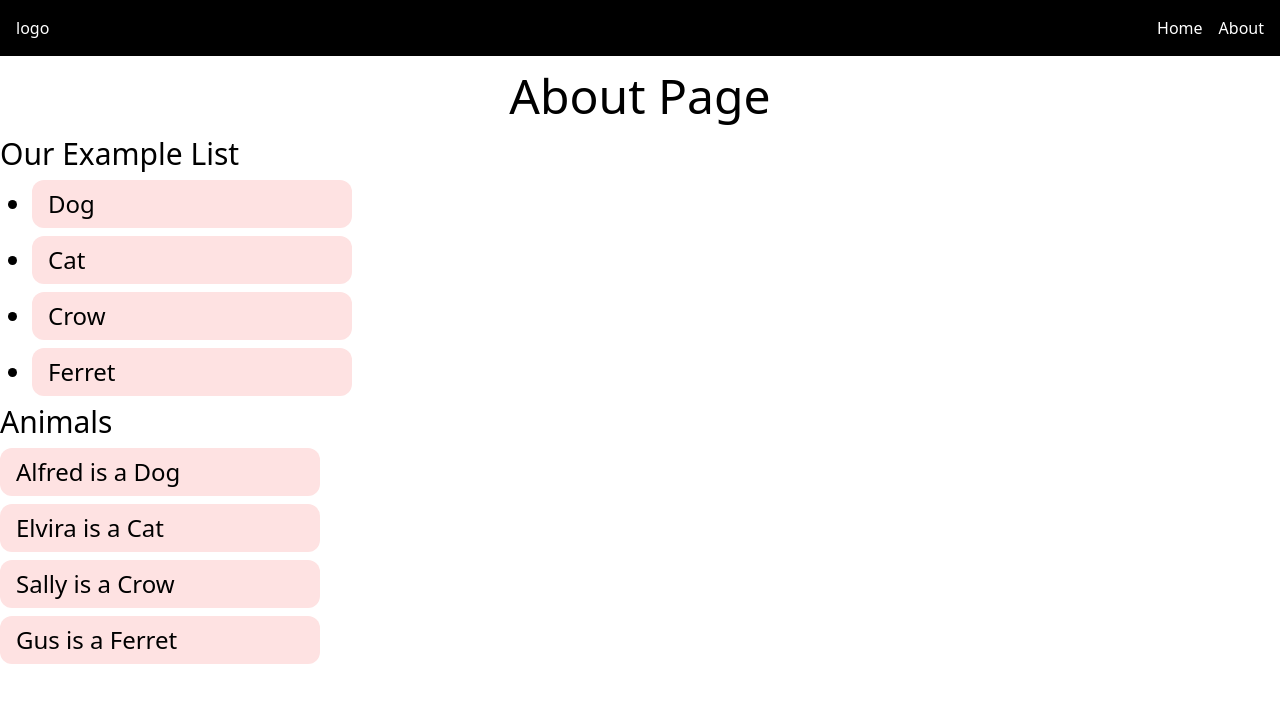
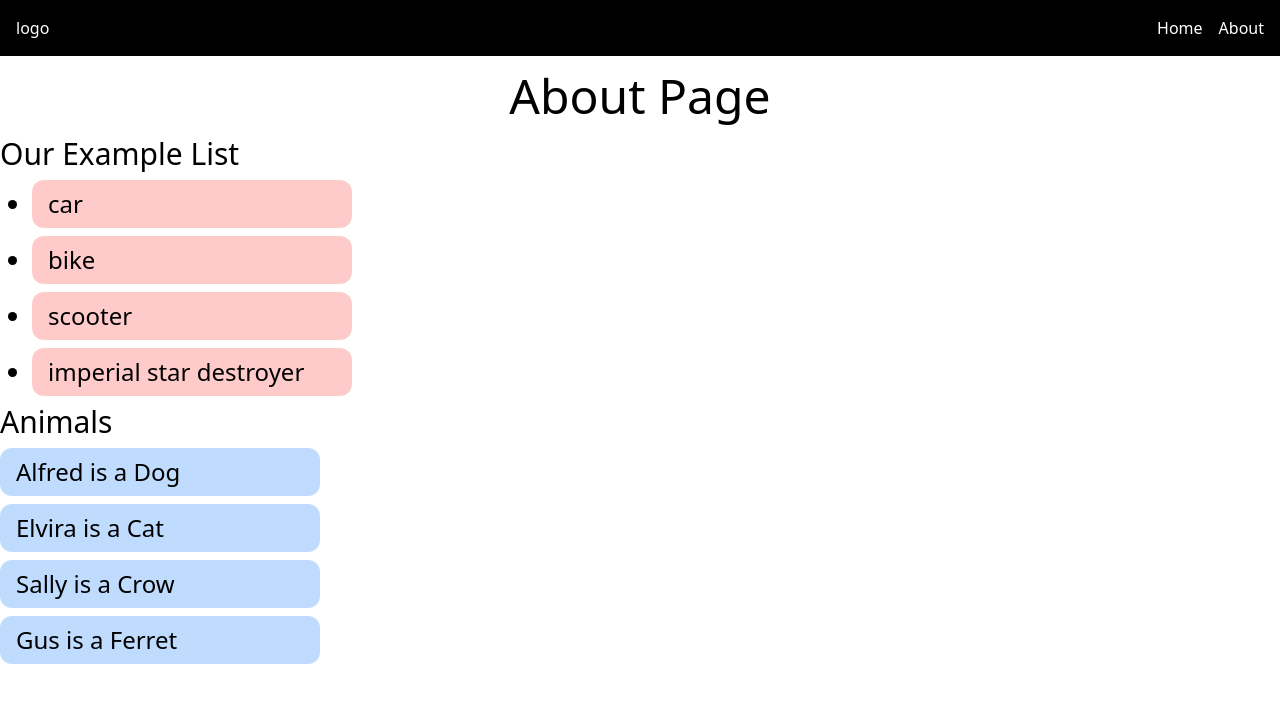
Before and after one commit to ashx3s/sait-svelte-demos, a SvelteKit app: page /about in a window 1280 px wide. Shown: the top 702 px of the page. Built offline with nearby package versions, Linux system fonts and the light colour scheme.

Commit message:
style props example
Signed-off-by: Ashlyn Knox <ashlyn@lilyx.io>

```diff
--- a/src/lib/components/ListItem.svelte
+++ b/src/lib/components/ListItem.svelte
@@ -1 +1,5 @@
-<li class="my-2 text-2xl bg-red-100 rounded-xl max-w-xs px-4 py-2"><slot /></li>
+<script>
+	export let bgColor;
+</script>
+
+<li class={`${bgColor} my-2 text-2xl rounded-xl max-w-xs px-4 py-2`}><slot /></li>
--- a/src/routes/about/+page.svelte
+++ b/src/routes/about/+page.svelte
@@ -1,6 +1,6 @@
 <script>
 	import ListItem from '../../lib/components/ListItem.svelte';
-	let listItems = ['Dog', 'Cat', 'Crow ', 'Ferret'];
+	let listItems = ['car', 'bike', 'scooter ', 'imperial star destroyer'];
 	let secondList = [
 		{ name: 'Alfred', species: 'Dog', href: '/' },
 		{ name: 'Elvira', species: 'Cat', href: '/' },
@@ -17,7 +17,7 @@
 	<h2 class="text-3xl">Our Example List</h2>
 	<ul class="list-disc ml-8">
 		{#each listItems as item}
-			<ListItem>{item}</ListItem>
+			<ListItem bgColor="bg-red-200">{item}</ListItem>
 		{/each}
 	</ul>
 </section>
@@ -26,7 +26,7 @@
 	<h2 class="text-3xl">Animals</h2>
 	<ul>
 		{#each secondList as { href, name, species }}
-			<ListItem><a {href}>{name} is a {species}</a></ListItem>
+			<ListItem bgColor="bg-blue-200"><a {href}>{name} is a {species}</a></ListItem>
 		{/each}
 	</ul>
 </section>
```
